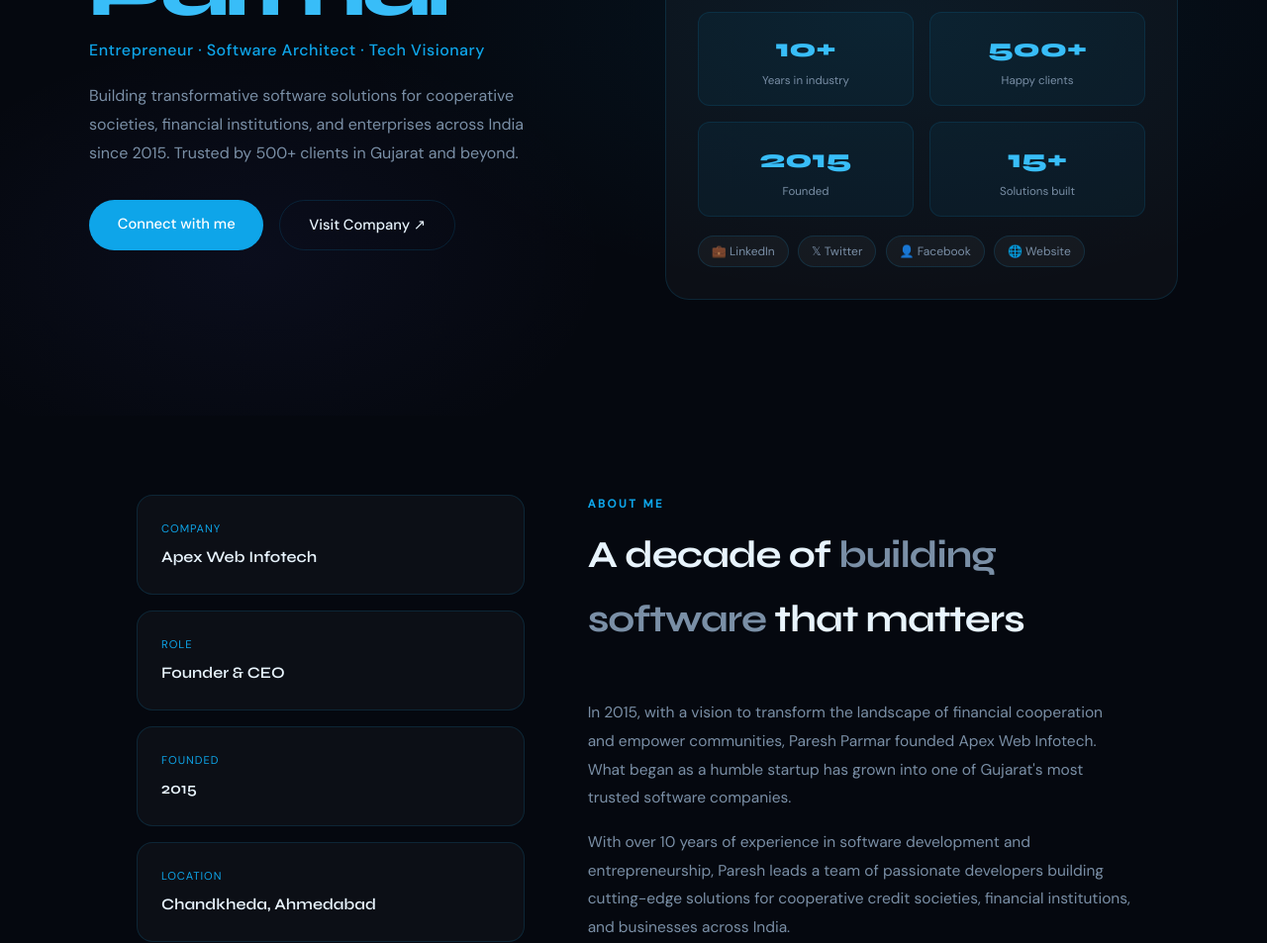
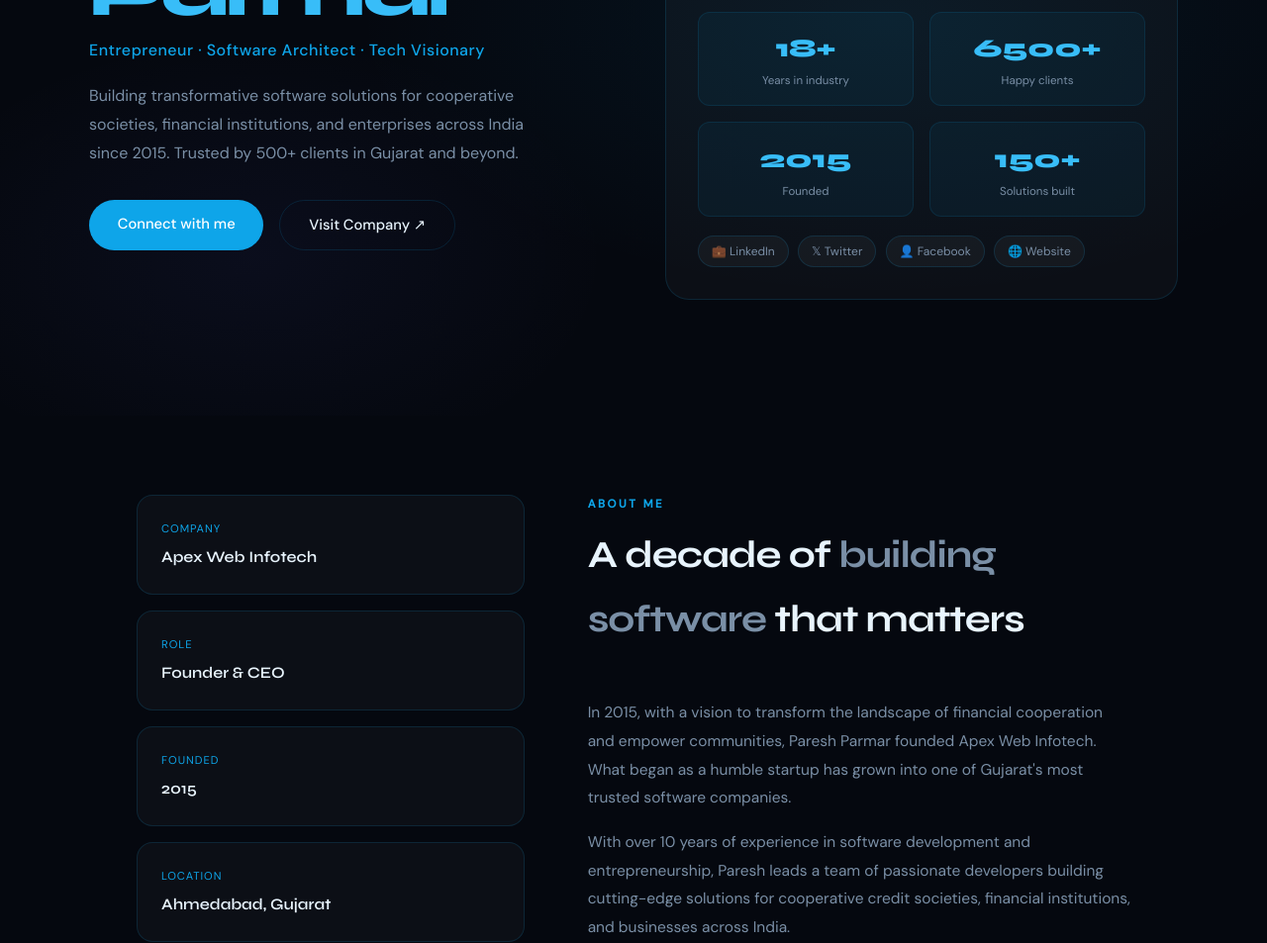
Before and after one commit to PareshParmar0529/PareshParmar0529.github.io, a plain HTML site: page index.html in a window 1280 px wide. Shown: the part 380-1333 px from the top of the page at 99% size. Drawn offline with Linux system fonts and the light colour scheme.

Commit message:
Update index.html

```diff
--- a/index.html
+++ b/index.html
@@ -257,11 +257,11 @@
       <p>Founder & CEO, Apex Web Infotech<br>Ahmedabad, Gujarat, India</p>
       <div class="hero-stats">
         <div class="hero-stat">
-          <div class="hero-stat-num">10+</div>
+          <div class="hero-stat-num">18+</div>
           <div class="hero-stat-label">Years in industry</div>
         </div>
         <div class="hero-stat">
-          <div class="hero-stat-num">500+</div>
+          <div class="hero-stat-num">6500+</div>
           <div class="hero-stat-label">Happy clients</div>
         </div>
         <div class="hero-stat">
@@ -269,7 +269,7 @@
           <div class="hero-stat-label">Founded</div>
         </div>
         <div class="hero-stat">
-          <div class="hero-stat-num">15+</div>
+          <div class="hero-stat-num">150+</div>
           <div class="hero-stat-label">Solutions built</div>
         </div>
       </div>
@@ -301,7 +301,7 @@
       </div>
       <div class="about-card">
         <div class="about-card-label">Location</div>
-        <div class="about-card-val">Chandkheda, Ahmedabad</div>
+        <div class="about-card-val">Ahmedabad, Gujarat</div>
       </div>
       <div class="about-card">
         <div class="about-card-label">Specialization</div>
```
